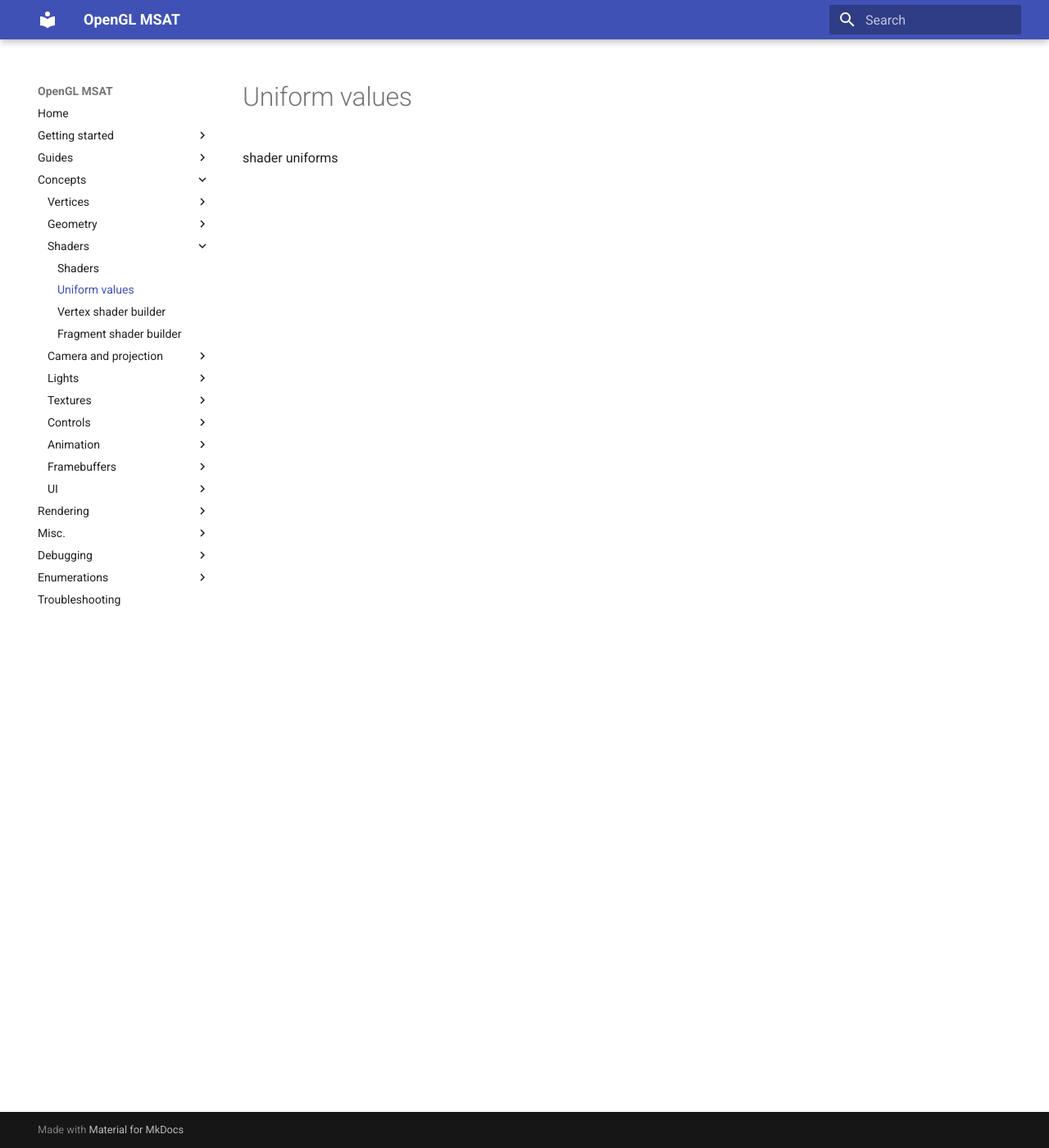
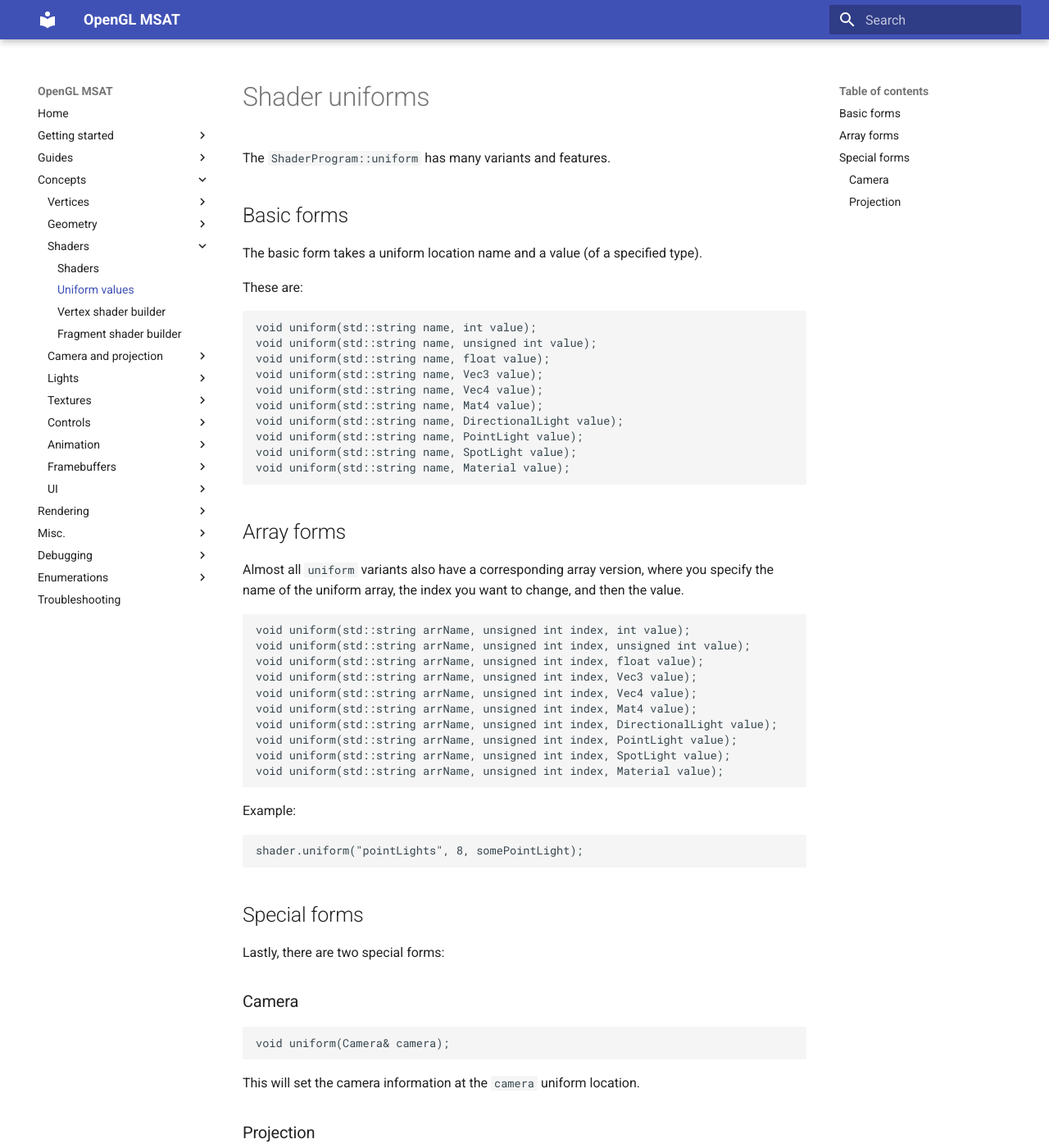
Before and after one commit to markhj/opengl-msat, an MkDocs documentation site: the page built from docs/shader/uniform.md, in a window 1280 px wide and 1400 px high. Shown: the whole window at 82% size. Built offline with MkDocs 1.6.1 and Material for MkDocs 9.7.7, drawn with Linux system fonts in a browser that asks for light colours; some of the changed text lies outside the part shown.

Commit message:
Docs on texturing and shader uniform

`````diff
--- a/docs/shader/uniform.md
+++ b/docs/shader/uniform.md
@@ -1 +1,61 @@
-shader uniforms
+# Shader uniforms
+
+The ``ShaderProgram::uniform`` has many variants and features.
+
+## Basic forms
+
+The basic form takes a uniform location name and a value (of a specified type).
+
+These are:
+
+````c++
+void uniform(std::string name, int value);
+void uniform(std::string name, unsigned int value);
+void uniform(std::string name, float value);
+void uniform(std::string name, Vec3 value);
+void uniform(std::string name, Vec4 value);
+void uniform(std::string name, Mat4 value);
+void uniform(std::string name, DirectionalLight value);
+void uniform(std::string name, PointLight value);
+void uniform(std::string name, SpotLight value);
+void uniform(std::string name, Material value);
+````
+
+## Array forms
+Almost all ``uniform`` variants also have a corresponding array version, where you specify the name of the uniform array, the index
+you want to change, and then the value.
+
+````c++
+void uniform(std::string arrName, unsigned int index, int value);
+void uniform(std::string arrName, unsigned int index, unsigned int value);
+void uniform(std::string arrName, unsigned int index, float value);
+void uniform(std::string arrName, unsigned int index, Vec3 value);
+void uniform(std::string arrName, unsigned int index, Vec4 value);
+void uniform(std::string arrName, unsigned int index, Mat4 value);
+void uniform(std::string arrName, unsigned int index, DirectionalLight value);
+void uniform(std::string arrName, unsigned int index, PointLight value);
+void uniform(std::string arrName, unsigned int index, SpotLight value);
+void uniform(std::string arrName, unsigned int index, Material value);
+````
+
+Example:
+````c++
+shader.uniform("pointLights", 8, somePointLight);
+````
+
+## Special forms
+Lastly, there are two special forms:
+
+### Camera
+````c++
+void uniform(Camera& camera);
+````
+This will set the camera information at the ``camera`` uniform location.
+
+### Projection
+````c++
+void uniform(Projection& projection);
+````
+This sets the calculated projection-view-model at the ``projection`` location.
+
+It also sets the ``camera``.
--- a/mkdocs.yml
+++ b/mkdocs.yml
@@ -49,6 +49,8 @@ nav:
         - Normal mapping: lights/normal-mapping.md
       - Textures:
         - Texture basics: textures/textures.md
+        - Texture options: textures/texture-options.md
+        - 2D textures: textures/texture-2d.md
         - Materials: textures/materials.md
         - Texture unit manager: textures/tum.md
         - Cubemaps: textures/cubemaps.md
`````
Also changed, not shown: docs/textures/materials.md (+14 -1 lines), docs/textures/texture-2d.md (added, +18 -0 lines), docs/textures/texture-options.md (added, +24 -0 lines), docs/textures/textures.md (+64 -1 lines), 1 other file.
